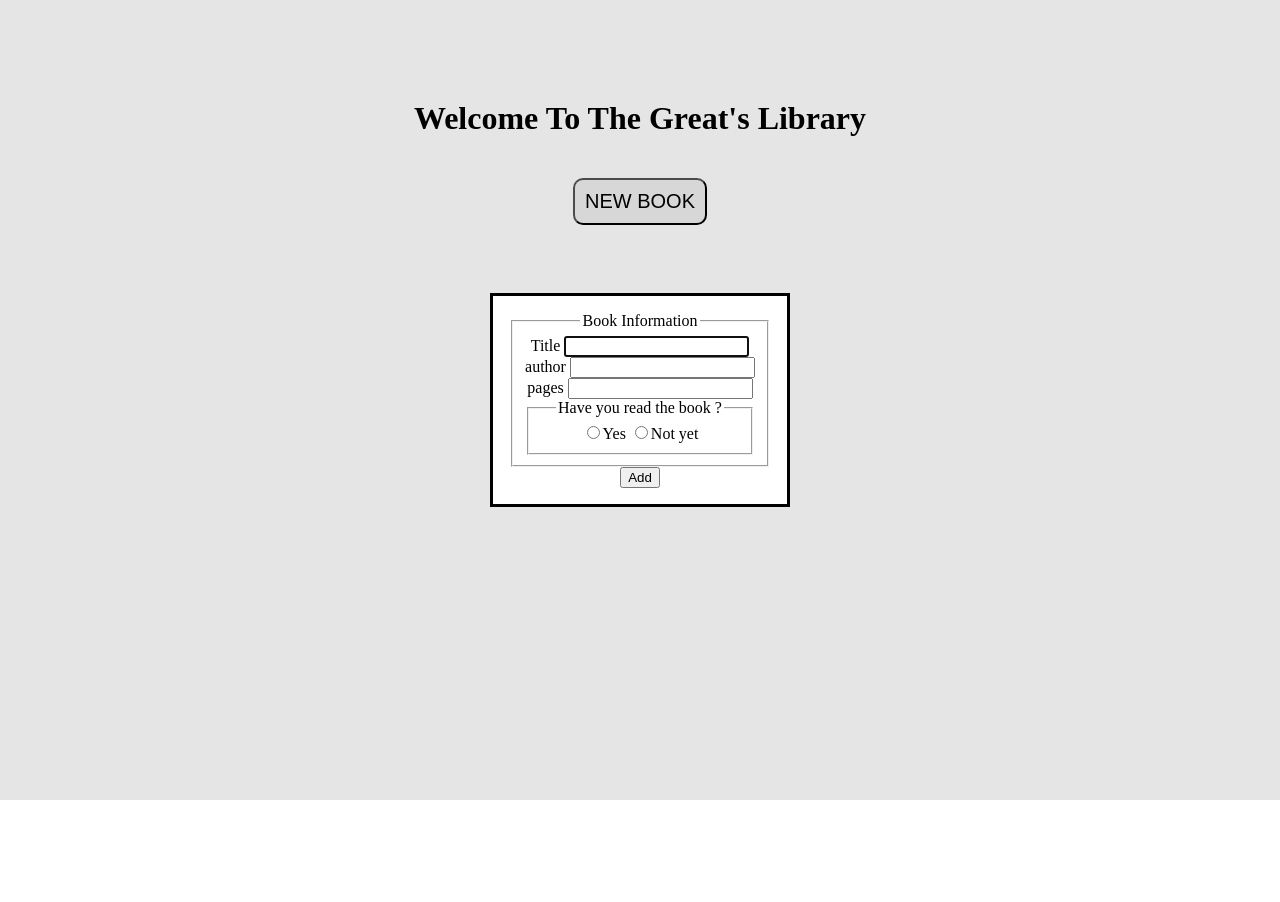
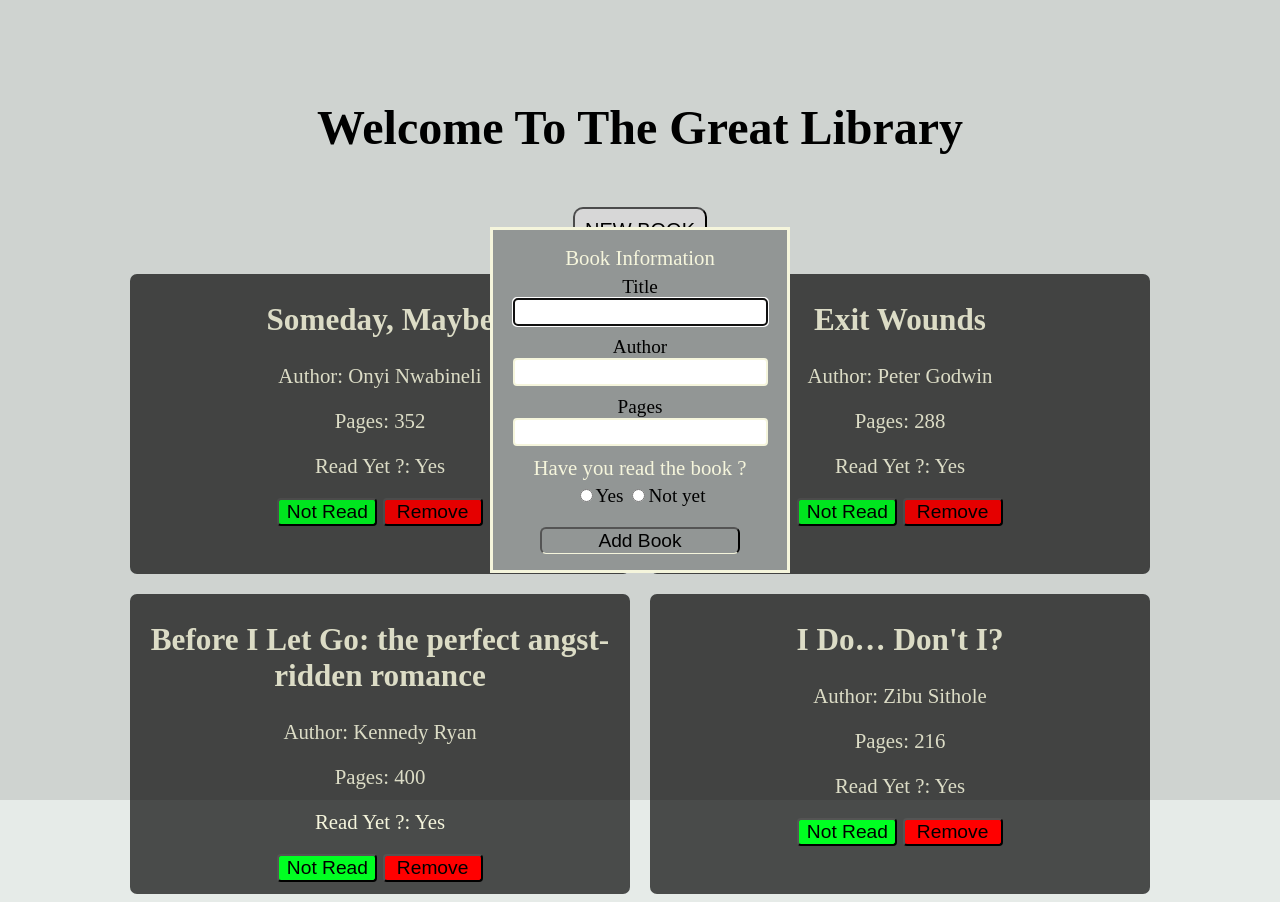
Before and after one commit to NdamuleloMulaudzi/Library, a plain HTML site: page index.html in a window 1280 px wide. Both pictures are taken after a click on the button "NEW BOOK". Before the commit the page ends 800 px from the top, so only its background shows below. Drawn offline with Linux system fonts and the light colour scheme; a web font is replaced by a local one.

Commit message:
add style

```diff
--- a/index.html
+++ b/index.html
@@ -7,7 +7,7 @@
     <link rel="stylesheet" href="style.css" />
   </head>
   <body>
-    <h1>Welcome To The Great's Library</h1>
+    <h1>Welcome To The Great Library</h1>
     <div class="displayForm">
       <dialog>
         <form action="" id="form">
@@ -18,11 +18,11 @@
               <input type="text" id="title" />
             </div>
             <div>
-              <label for="author">author</label>
+              <label for="author">Author</label>
               <input type="text" id="author" />
             </div>
             <div>
-              <label for="pages">pages</label>
+              <label for="pages">Pages</label>
               <input type="number" id="pages" />
             </div>
             <fieldset id="radioBtn">
@@ -39,7 +39,7 @@
             </fieldset>
           </fieldset>
 
-          <button id="closeFormBtn">Add</button>
+          <button id="closeFormBtn">Add Book</button>
         </form>
       </dialog>
     </div>
--- a/script.js
+++ b/script.js
@@ -27,13 +27,12 @@ function displayBook() {
   displayBooks.innerHTML = "";
   myLibrary.forEach((book, index) => {
     const bookCard = document.createElement("div");
+    bookCard.setAttribute("class", "bookCard");
     bookCard.innerHTML = `<h2>${book.title}</h2>
       <p>Author: ${book.author}</p>
       <p>Pages: ${book.pages}</p>
-      <p>Read Yet?: ${book.isRead ? "Yes" : "No"} </p>
-      <button class="ReadBtn">${
-        book.isRead ? "I've Read" : "Not Yet Read"
-      }</button>
+      <p>Read Yet ?: ${book.isRead ? "No" : "Yes"} </p>
+      <button class="ReadBtn">${book.isRead ? "I've Read" : "Not Read"}</button>
       <button class="remove" id="${index}">Remove</button>`;
 
     bookCard.querySelector(".ReadBtn").addEventListener("click", () => {
@@ -52,6 +51,21 @@ function displayBook() {
   });
 }
 
+const book1 = new Book("Someday, Maybe", "Onyi Nwabineli ", 352);
+const book2 = new Book("Exit Wounds", "Peter Godwin", 288);
+const book3 = new Book(
+  "Before I Let Go: the perfect angst-ridden romance",
+  " Kennedy Ryan ",
+  400
+);
+const book4 = new Book("I Do… Don't I?", "Zibu Sithole", 216);
+
+addBookToLibrary(book1);
+addBookToLibrary(book2);
+addBookToLibrary(book3);
+addBookToLibrary(book4);
+displayBook();
+
 displayForm.addEventListener("click", () => {
   dialog.showModal();
 });
--- a/style.css
+++ b/style.css
@@ -1,9 +1,18 @@
 * {
   box-sizing: border-box;
+}
+@font-face {
+  font-family: Rubik;
+  src: url(/RubikLines-Regular.ttf);
 }
 body {
   margin-top: 100px;
   text-align: center;
+  background-color: #e6ebe8;
+}
+h1 {
+  font-family: Rubik;
+  font-size: 3em;
 }
 
 form {
@@ -18,3 +27,79 @@ form {
   margin: 20px;
   padding: 10px;
 }
+#displayFormBtn:hover {
+  cursor: pointer;
+  background-color: #494b4a;
+  color: beige;
+}
+
+dialog {
+  background-color: #929695;
+  width: 300px;
+  color: beige;
+}
+fieldset {
+  border: none;
+}
+legend {
+  font-size: 1.3em;
+}
+fieldset > div {
+  margin-bottom: 10px;
+}
+label {
+  font-size: 1.2em;
+  color: black;
+}
+input {
+  color: black;
+  font-size: 1.2rem;
+  border: 2px solid beige;
+  border-radius: 4px;
+}
+
+#closeFormBtn {
+  background-color: transparent;
+  width: 200px;
+  font-size: 1.2em;
+  border-bottom: beige 1px solid;
+  border-radius: 6px;
+}
+#closeFormBtn:hover {
+  cursor: pointer;
+  background-color: beige;
+  color: #494b4a;
+}
+
+/* style bookCard and displayBooks */
+.bookCard {
+  border: 2px #494b4a solid;
+
+  height: 300px;
+  font-size: 1.3em;
+  background-color: #494b4a;
+  color: beige;
+  border-radius: 7px;
+}
+
+#displayBook {
+  display: grid;
+  grid-template-columns: repeat(2, 500px);
+  grid-auto-rows: 1fr 1fr;
+  justify-content: center;
+  align-items: center;
+  gap: 20px;
+}
+.ReadBtn {
+  background-color: hwb(128 0% 0%);
+  font-size: 1.2rem;
+  border-radius: 4px;
+  width: 100px;
+}
+
+.remove {
+  background-color: hwb(0 0% 0%);
+  font-size: 1.2rem;
+  border-radius: 4px;
+  width: 100px;
+}
```
Also changed, not shown: BebasNeue-Regular.ttf (added), 1 other file.
